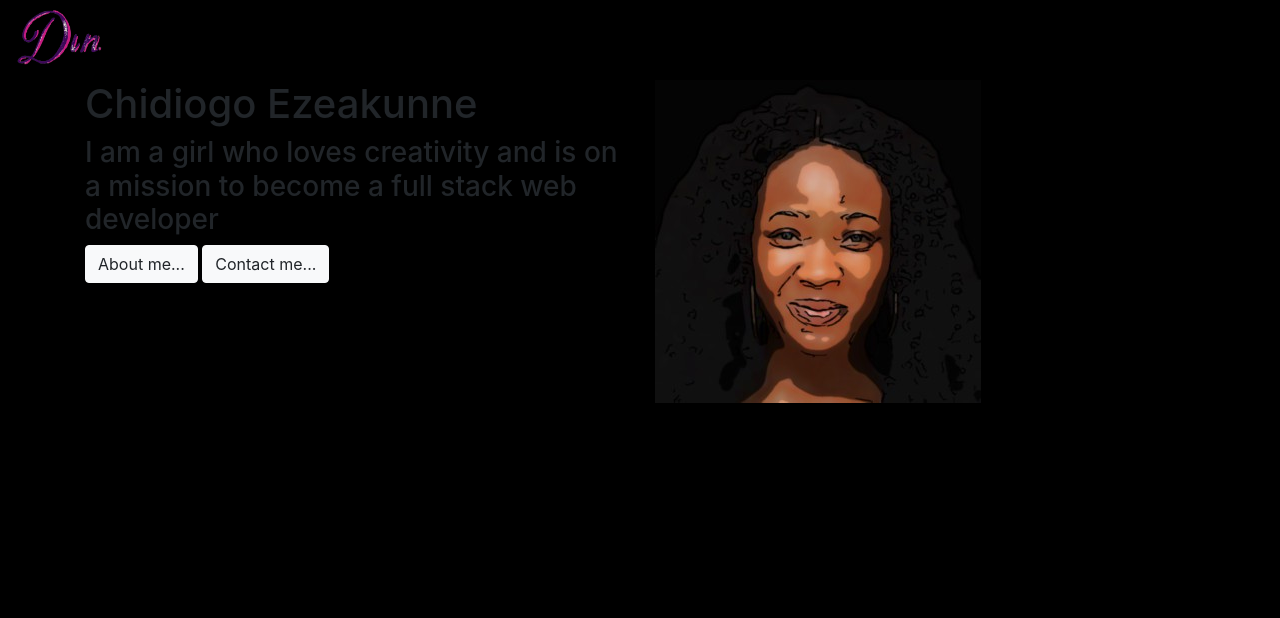
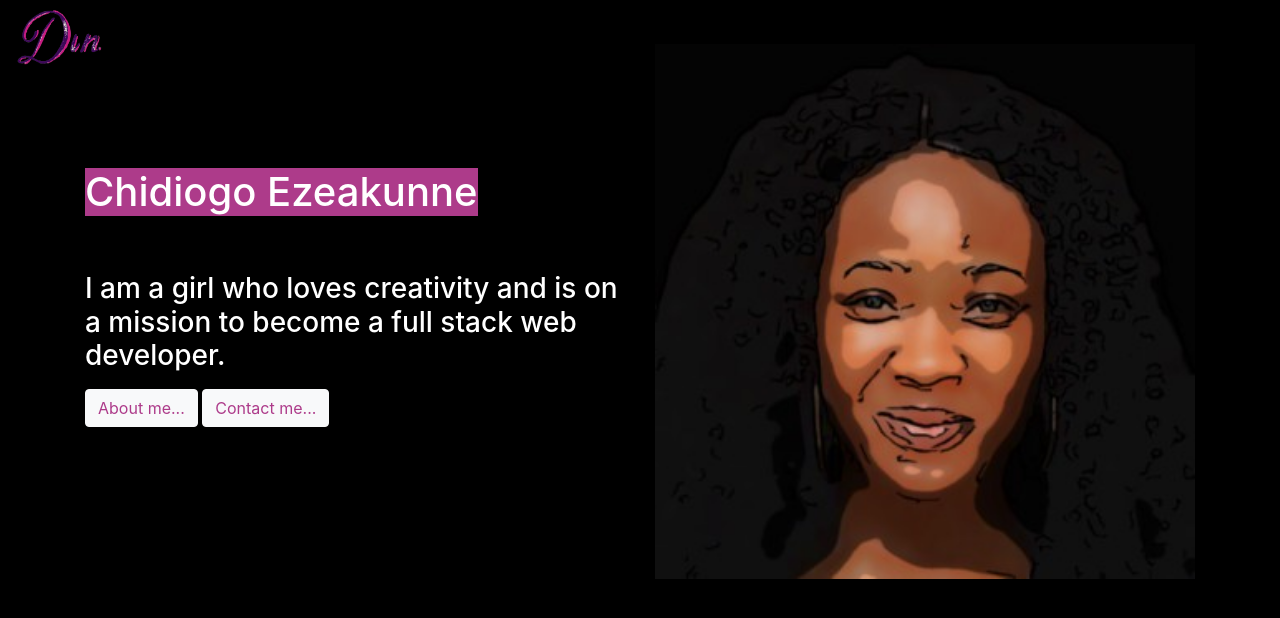
Before and after one commit to chidiogo-akunne/My-Portfolio, a website: page index.html in a window 1280 px wide. Drawn offline with Linux system fonts and the light colour scheme.

Commit message:
style main content

```diff
--- /dev/null
+++ b/assets/css/style.css
@@ -0,0 +1,28 @@
+body {
+    background-color: #000;
+    color: #fff;
+}
+
+.col-img{
+    top: -100px;
+}
+
+.index-h1{
+    display: inline-block;
+    background-color: #ad3b8a;
+}
+
+.main-mt{
+    margin-top: 5%;
+}
+
+.btn-light{
+    color: #ad3b8a;
+}
+
+.btn-light:hover,
+.btn-light:focus{
+    background-color: #ad3b8a;
+    color: #fff;
+    border-color: #ad3b8a;
+}
--- a/index.html
+++ b/index.html
@@ -10,26 +10,26 @@
         <link rel="stylesheet" href="assets/css/bootstrap-grid.css">
         <link rel="stylesheet" href="assets/css/all.css">
         <link rel="stylesheet" href="https://use.fontawesome.com/releases/v5.8.2/css/all.css" integrity="sha384-oS3vJWv+0UjzBfQzYUhtDYW+Pj2yciDJxpsK1OYPAYjqT085Qq/1cq5FLXAZQ7Ay" crossorigin="anonymous">
-
+        <link rel="stylesheet" href="assets/css/style.css">
     </head>
-    <body style="background-color: #000">
+    <body>
         <header>
             <nav class="nav-brand">
                 <img src="images/logo.png" alt="logo" width="120" height="80">
             </nav>
         </header>
-        <main>
+        <main class="main-mt">
             <article>
                 <div class="container">
                     <div class="row">
-                    <div class="col col-xs-12 col-md-6">
-                        <h1>Chidiogo Ezeakunne</h1>
-                        <h3>I am a girl who loves creativity and is on a mission to become a full stack web developer</h3>
+                    <div class="col col-xs-12 col-md-6 mt-4">
+                        <h1 class="index-h1">Chidiogo Ezeakunne</h1>
+                        <h3 class="mt-5 mb-3">I am a girl who loves creativity and is on a mission to become a full stack web developer.</h3>
                         <a href="about.html" class="btn btn-light">About me...</a>
                         <a href="contact.html" class="btn btn-light">Contact me...</a>
                     </div>
-                    <div class="col col-xm-1 2 col-md-6">
-                        <img src="images/img.jpeg" alt="chidiogo">
+                    <div class="col col-xm-1 2 col-md-6 col-img">
+                        <img src="images/img.jpeg" alt="chidiogo" width="100%" height="auto">
                     </div>
                     </div>
                 </div>
```
Also changed, not shown: images/AKLP0727.JPG (deleted).
